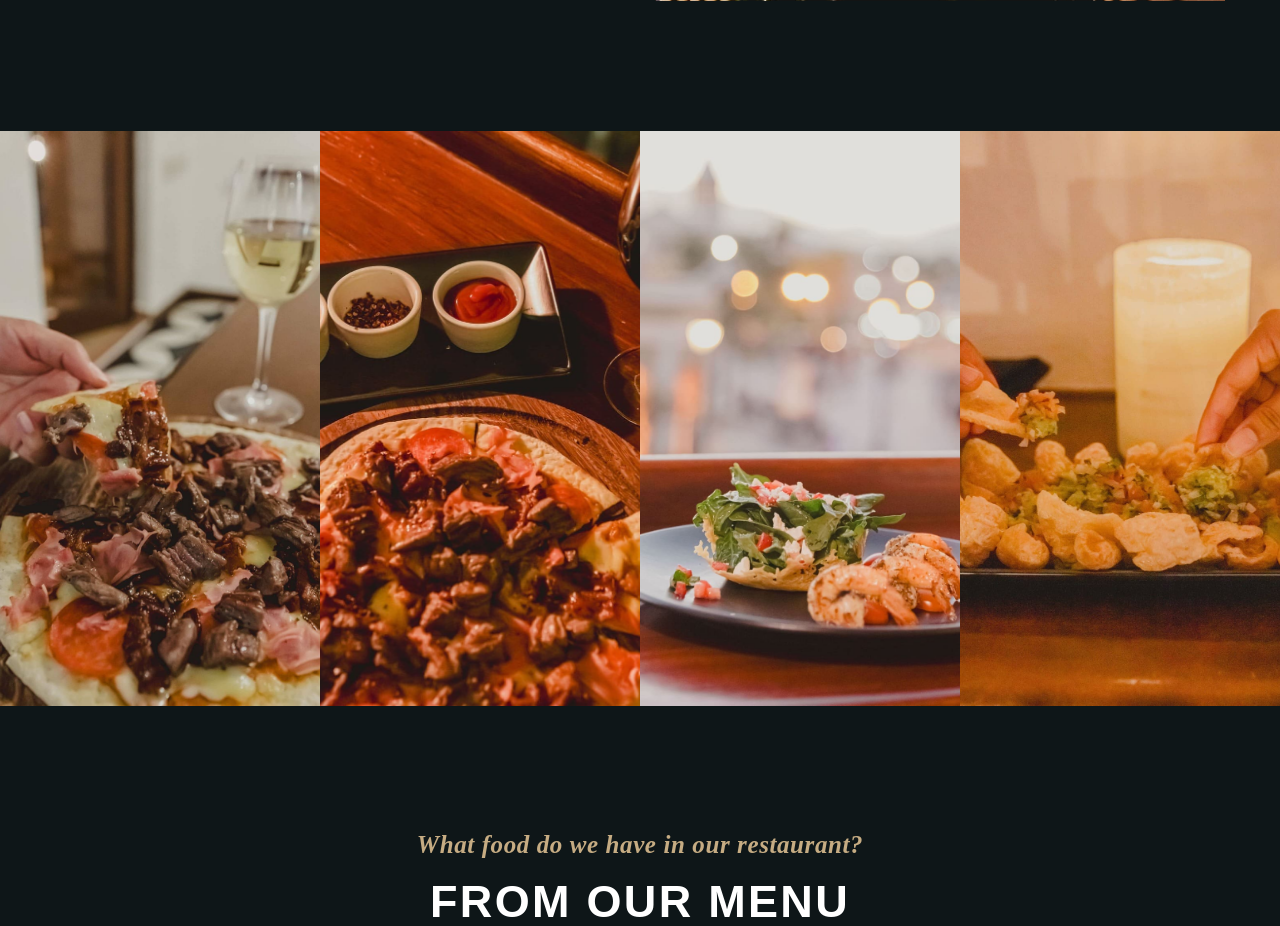
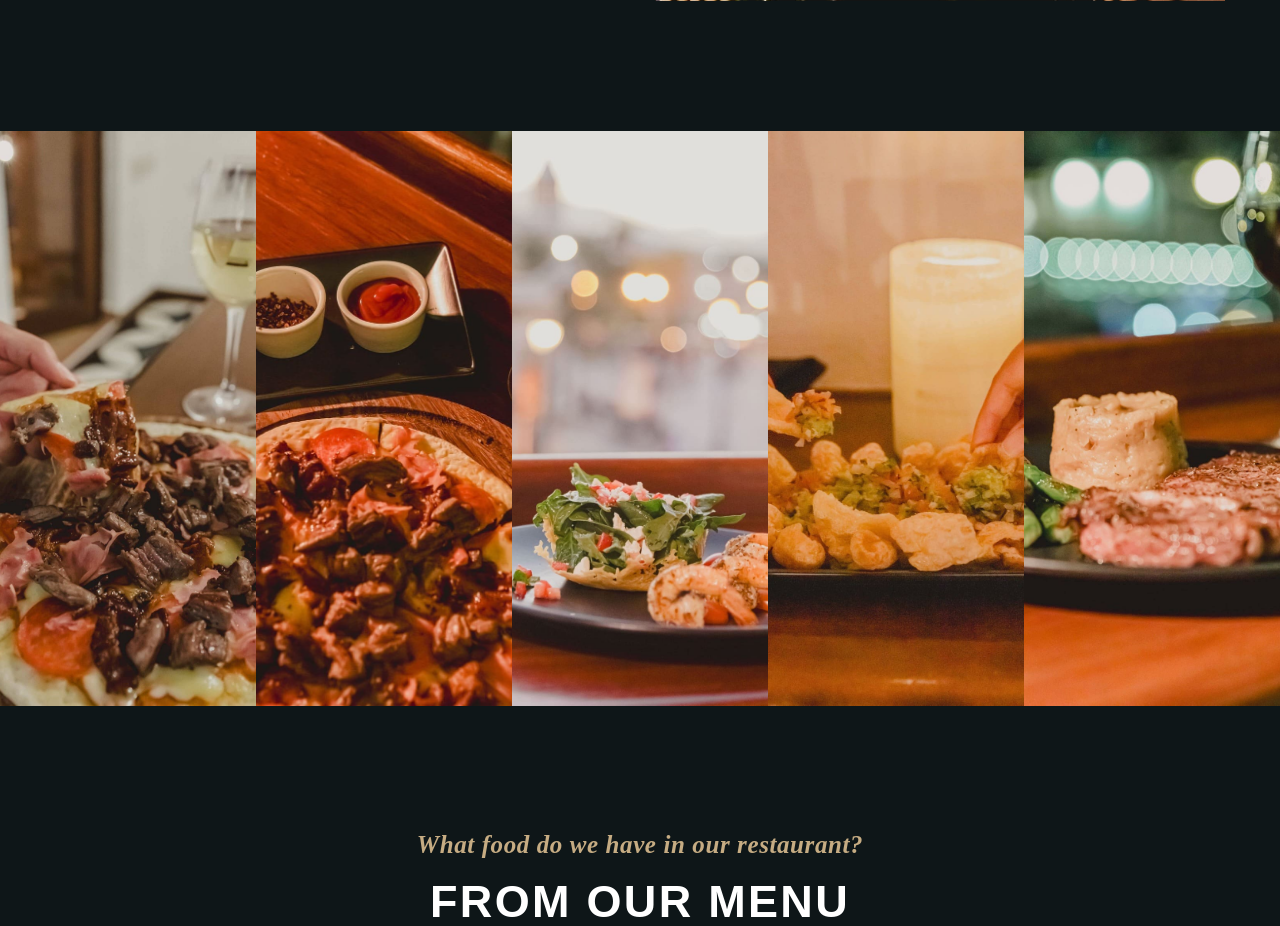
Before and after one commit to OscarMtzRaya/MisionSanJose, a PHP site: page / in a window 1280 px wide. Shown: the part 3327-4253 px from the top of the page. Run offline with PHP 8.4, Linux system fonts and the light colour scheme; some libraries are stand-ins or nearby versions; some web fonts are replaced.

Commit message:
Agregada quinta imagen de index

```diff
--- a/modules/index.php
+++ b/modules/index.php
@@ -184,6 +184,11 @@
     <div class="portfolio-item">
         <a class="gallery-plus-fix" title="Exquisite food" href="assets/images/box-item/portfolio-4.jpg">
             <img src="assets/images/box-item/portfolio-4.jpg" alt="">
+        </a>
+    </div>
+    <div class="portfolio-item">
+        <a class="gallery-plus-fix" title="Exquisite food" href="assets/images/box-item/portfolio-4.jpg">
+            <img src="assets/images/box-item/portfolio-5.jpg" alt="">
         </a>
     </div>
 </div>
```
Also changed, not shown: assets/images/box-item/portfolio-5.jpg (added).
